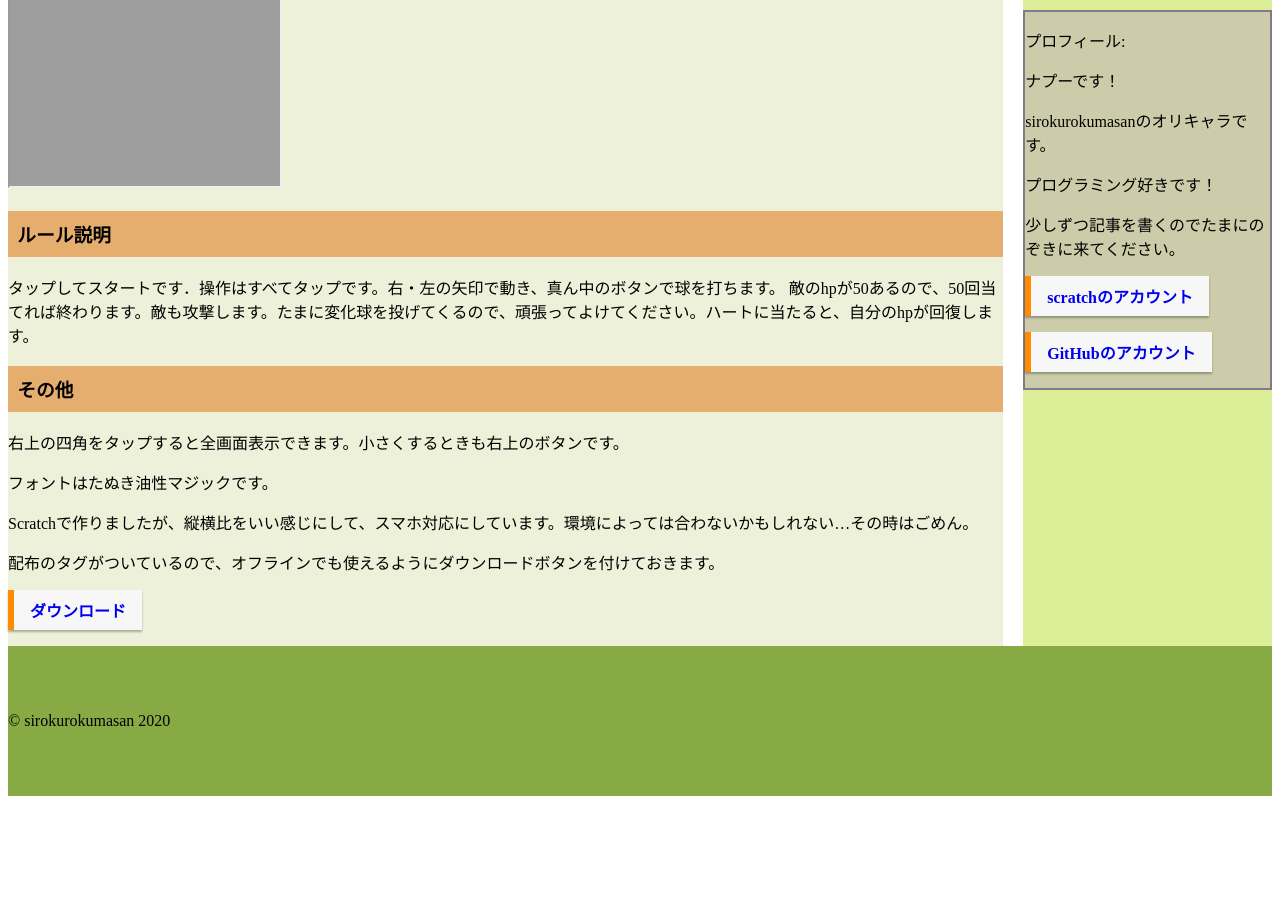
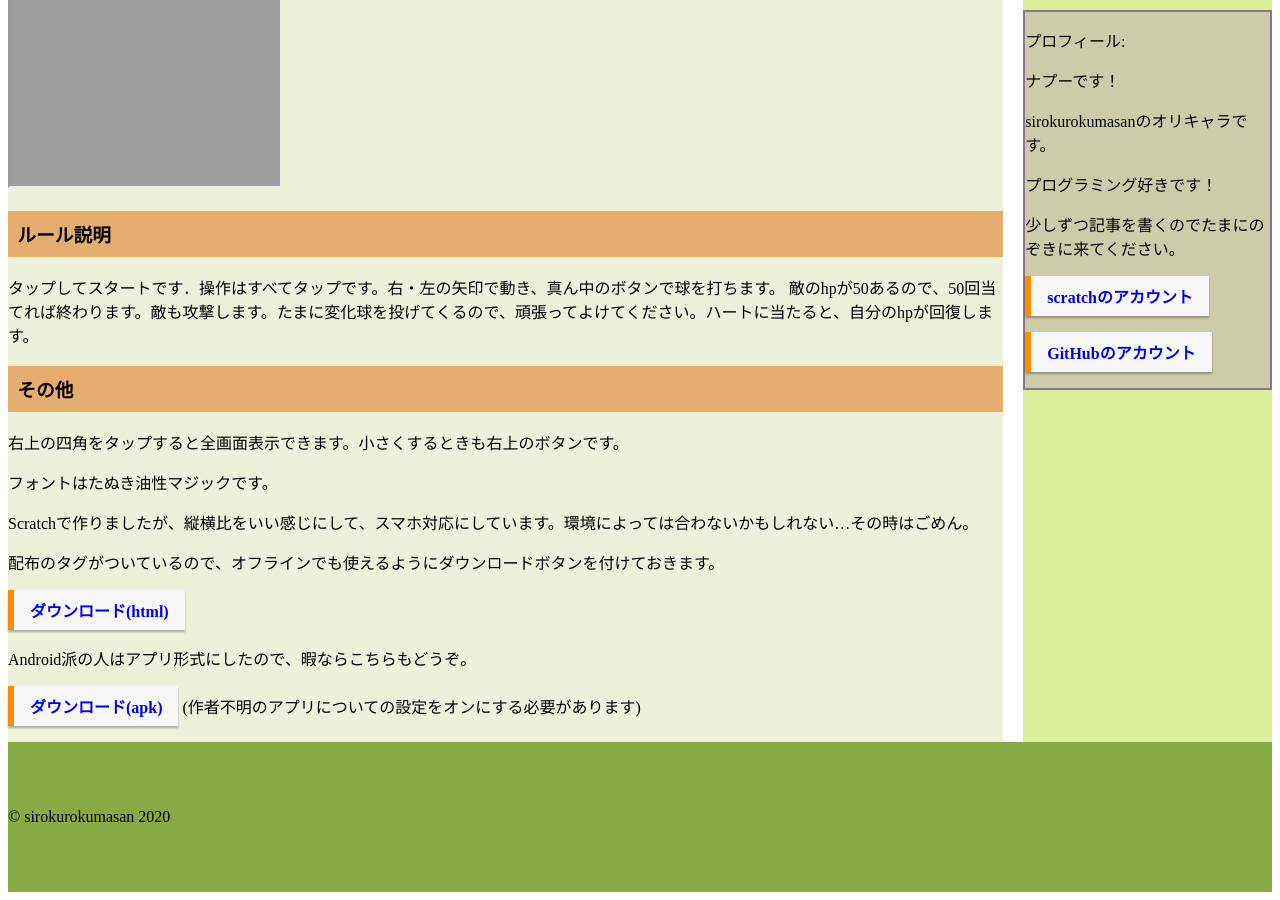
Before and after one commit to sirokurokumasan/sirokurokumasan.github.io, a Jekyll site: the page built from _posts/2020-12-31-シューティングゲーム作りました.md, in a window 1280 px wide and 900 px high, scrolled down 633 px. Built offline with Jekyll 4.4.1, drawn with Linux system fonts in a browser that asks for light colours; before the commit the page ends 1437 px from its top, so only the background shows below that.

Commit message:
Update 2020-12-31-シューティングゲーム作りました.md

```diff
--- a/_posts/2020-12-31-シューティングゲーム作りました.md
+++ b/_posts/2020-12-31-シューティングゲーム作りました.md
@@ -21,4 +21,9 @@ Scratchで作りましたが、縦横比をいい感じにして、スマホ対
 
 配布のタグがついているので、オフラインでも使えるようにダウンロードボタンを付けておきます。
 
-<a href="https://sirokurokumasan.github.io/assets/distribution/シューティング.html" download="シューティングゲーム.html" class="btn">ダウンロード</a>
+<a href="https://sirokurokumasan.github.io/assets/distribution/シューティング.html" download="シューティングゲーム.html" class="btn">ダウンロード(html)</a>
+
+Android派の人はアプリ形式にしたので、暇ならこちらもどうぞ。
+
+<a href="https://sirokurokumasan.github.io/assets/distribution/シューティング.apk" download="シューティングゲーム.apk" class="btn">ダウンロード(apk)</a>
+(作者不明のアプリについての設定をオンにする必要があります)
```
